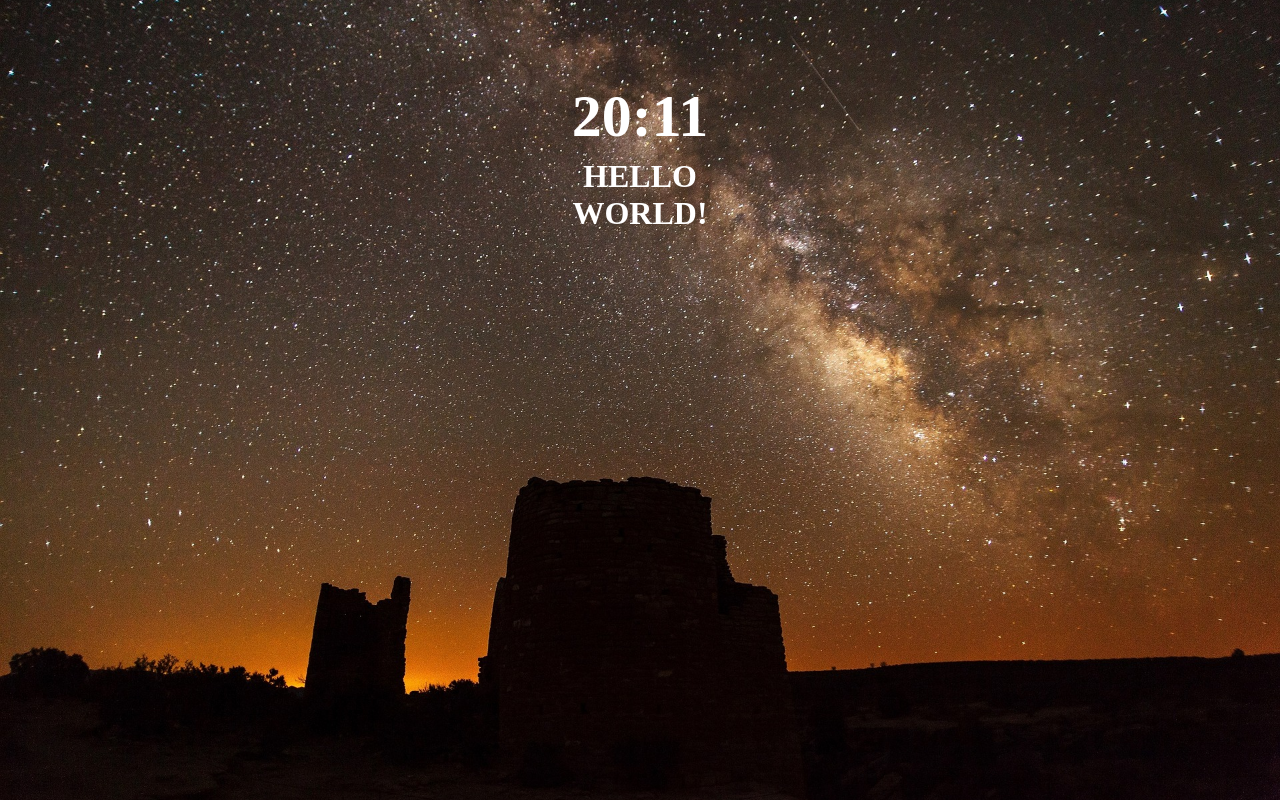
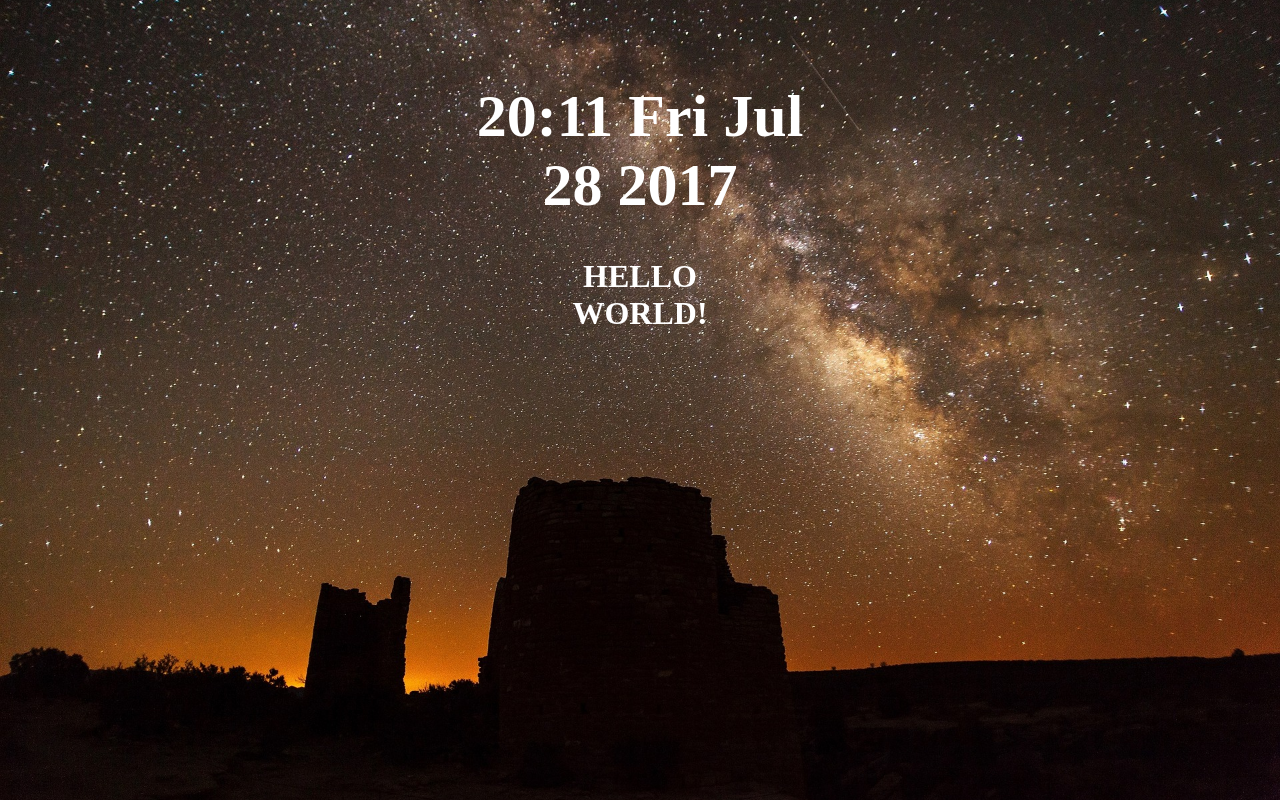
Before and after one commit to voyage-turtle-27/glowing-octo-spork, a browser extension: page newtab/index.html in a window 1280 px wide. Drawn offline with Linux system fonts and the light colour scheme.

Commit message:
Added Date & time to clock

```diff
--- a/newtab/css/style.css
+++ b/newtab/css/style.css
@@ -8,7 +8,7 @@ body{
   width: 250px;
   margin: 0px auto;
   position: relative;
-  top: 150px;
+  top: 250px;
 }
 .greet span{
   font-size: 22px;
@@ -20,10 +20,13 @@ body{
   color: white;
 }
 .clock{
-  width: 250px;
+  width: 350px;
   margin: 0px auto;
   text-align: center;
   font-size: 60px;
   font-weight: bold;
   color: white;
 }
+#time{
+  width: 100%;
+}
--- a/newtab/index.html
+++ b/newtab/index.html
@@ -13,6 +13,7 @@
   </div>
   <div class="clock">
     <span id="time"></span>
+    <span id="date"></span>
   </div>
   <script type="text/javascript" src="./js/jquery-3.2.1.min.js">
   </script>
--- a/newtab/js/script.js
+++ b/newtab/js/script.js
@@ -2,6 +2,11 @@ $(document).ready(function(){
   console.log("ready");
   var today = new Date();
   timer();
+  var days=["Sunday","Monday","Tuesday","Wednesday","Thursday","Friday","Saturday"];
+  var months=["Sunday","Monday","Tuesday","Wednesday","Thursday","Friday","Saturday"];
+  //var dateStr = days[today.getDay()];
+  var dateStr = today.toDateString();
+  $('#date').html(dateStr);
 });
 function timer(){
   console.log("timer fired.");
```
